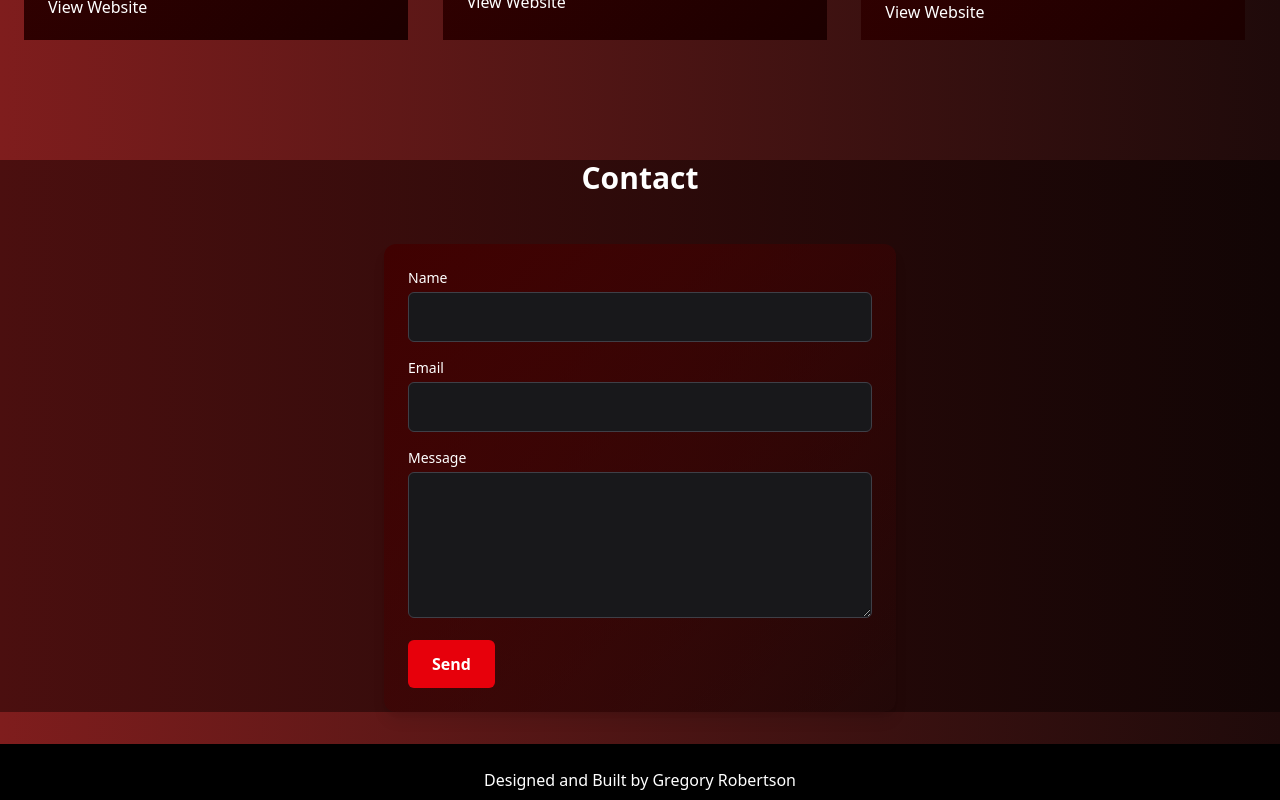
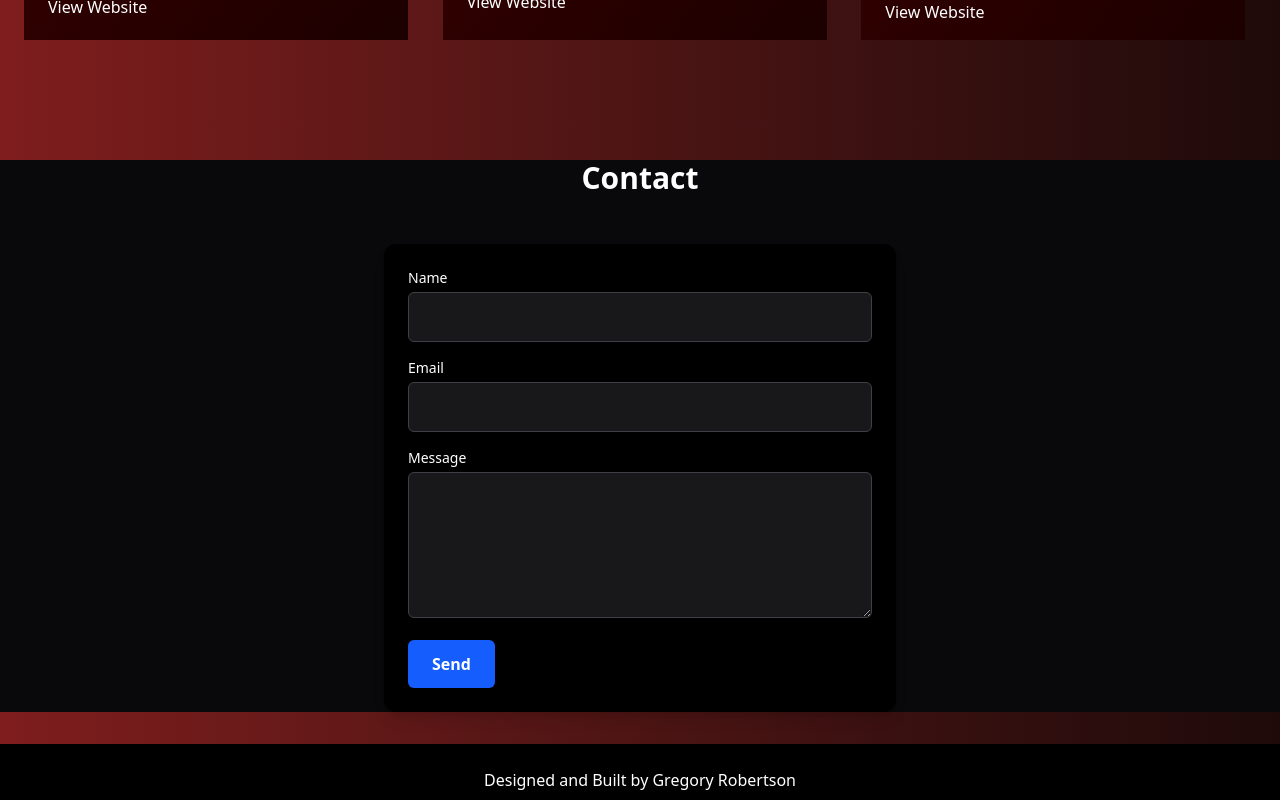
Before and after one commit to GregoryRobetertson/portfolio, a Next.js app: page / in a window 1280 px wide. Shown: the part 2668-3468 px from the top of the page. Built offline with nearby package versions, Linux system fonts and the light colour scheme; no server answers.

Commit message:
uodated and changed bg color

```diff
--- a/src/app/components/Contact.jsx
+++ b/src/app/components/Contact.jsx
@@ -1,5 +1,6 @@
 "use client";
 import emailjs from "@emailjs/browser";
+import { motion } from "framer-motion";
 import React, { useRef } from "react";
 
 export default function Contact() {
@@ -24,14 +25,24 @@ export default function Contact() {
   };
   return (
     <>
-      <div className="bg-gradient-to-r from-[#4B0F0F] to-[#120505]">
+      <motion.section
+        initial={{ opacity: 0, y: 50 }}
+        whileInView={{ opacity: 1, y: 0 }}
+        viewport={{ once: true, amount: 0.2 }} // triggers when 20% is visible
+        transition={{
+          delay: 0.4,
+          duration: 1.5, // slow and smooth
+          ease: "easeOut",
+        }}
+        className="bg-zinc-950"
+      >
         <h1 className="mb-12 text-white text-3xl font-bold text-center">
           Contact
         </h1>
         <form
           ref={form}
           onSubmit={sendEmail}
-          className="max-w-lg mx-auto p-6 bg-gradient-to-br from-[#400101] to-[#1c0000 rounded-xl shadow-lg text-white space-y-4"
+          className="max-w-lg mx-auto p-6 bg-black rounded-xl shadow-lg text-white space-y-4"
           id="Contact"
         >
           <div>
@@ -43,7 +54,7 @@ export default function Contact() {
               name="user_name"
               id="name"
               required
-              className="w-full mt-1 p-3 bg-zinc-900 text-white border border-zinc-700 rounded-md focus:outline-none focus:border-red-500"
+              className="w-full mt-1 p-3 bg-zinc-900 text-white border border-zinc-700 rounded-md focus:outline-none focus:border-blue-500"
             />
           </div>
 
@@ -56,7 +67,7 @@ export default function Contact() {
               name="user_email"
               id=" Your Email"
               required
-              className="w-full mt-1 p-3 bg-zinc-900 text-white border border-zinc-700 rounded-md focus:outline-none focus:border-red-500"
+              className="w-full mt-1 p-3 bg-zinc-900 text-white border border-zinc-700 rounded-md focus:outline-none focus:border-blue-500"
             />
           </div>
 
@@ -69,17 +80,17 @@ export default function Contact() {
               id="message"
               rows="5"
               required
-              className="w-full mt-1 p-3 bg-zinc-900 text-white border border-zinc-700 rounded-md focus:outline-none focus:border-red-500"
+              className="w-full mt-1 p-3 bg-zinc-900 text-white border border-zinc-700 rounded-md focus:outline-none focus:border-blue-500"
             />
           </div>
 
           <input
             type="submit"
             value="Send"
-            className="bg-red-600 hover:bg-red-700 transition-colors text-white px-6 py-3 rounded-md cursor-pointer font-semibold"
+            className="bg-blue-600 hover:bg-blue-700 transition-colors text-white px-6 py-3 rounded-md cursor-pointer font-semibold"
           />
         </form>
-      </div>
+      </motion.section>
     </>
   );
 }
```
